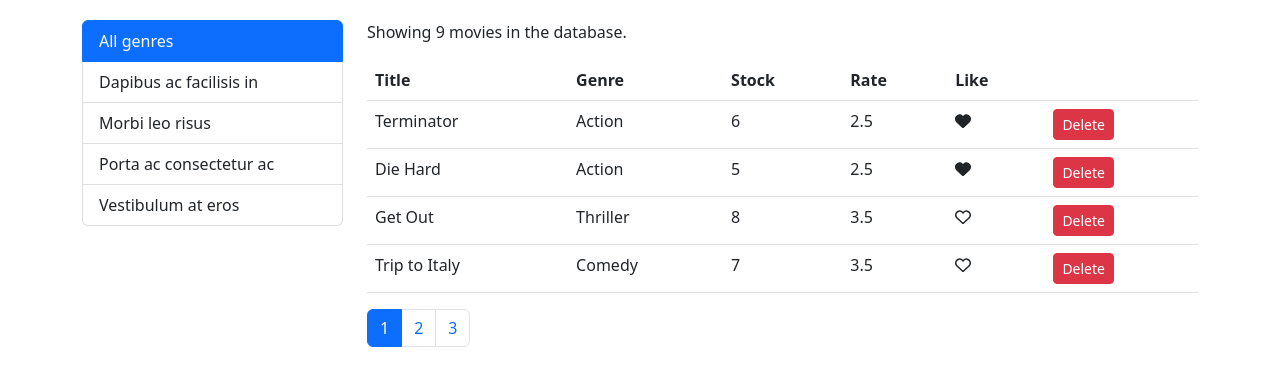
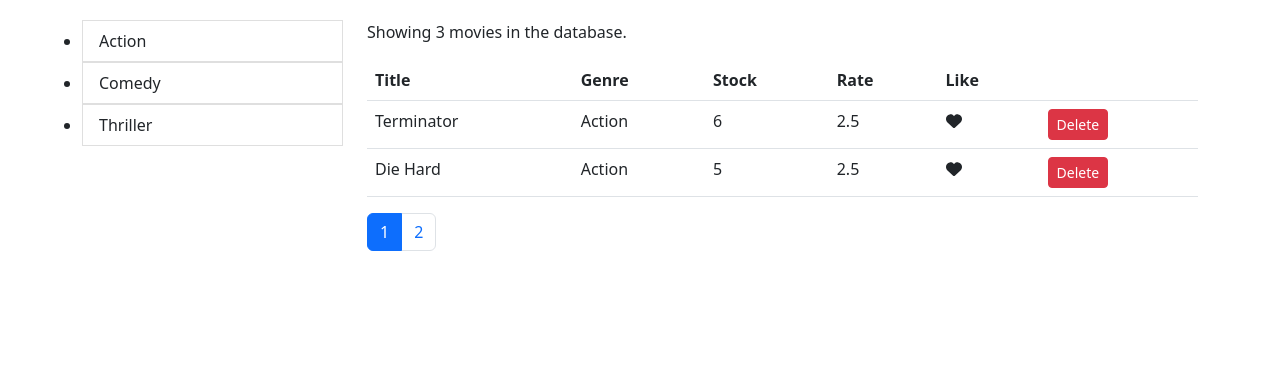
Before and after one commit to MartinMSalas/React_Mosh01_Vidly, a React (Create React App) app in the folder vidly/: page / in a window 1280 px wide. Shown: the top 386 px of the page. Built offline with nearby package versions, Linux system fonts and the light colour scheme.

Commit message:
group list

```diff
--- a/vidly/src/components/common/listGroup.jsx
+++ b/vidly/src/components/common/listGroup.jsx
@@ -1,9 +1,54 @@
-import React, { Component } from 'react';
+import React, { Component } from "react";
+
+const ListGroup = (props) => {
+  /*
+  currentGenre={currentPage}
+              onGenreChange={this.handleGenreChange}
+              genres = {genres}
+               */
+  let { genres, currentGenre, onGenreChange } = props;
+
+  //genres = genres.push({ _id: "1", name: "All" });
+  //console.log("Los generos guardados son ");
+  //console.log(genres);
+  console.log("El genero actual es: ", currentGenre);
+
+  return (
+    <nav>
+      <ul className="list-group">
+        {genres.map( genre => (
+          <li
+            key={genre.name}
+            className={
+              genre.name === currentGenre ? "page-item active" : "page-item"
+            }
+          >
+            <a
+              className="list-group-item"
+              onClick={() => onGenreChange(genre.name)}
+              style={{ cursor: "pointer" }}
+            >
+              {genre.name}
+
+
+            </a>
+          </li>
+        ))}
+      </ul>
+    </nav>
+  );
+};
+
+export default ListGroup;
+
+/*
+
 
 class ListGroup extends Component {
   state = {  }
   render() {
     return (
+
 
       <ul className="list-group">
         <li className="list-group-item active">All genres</li>
@@ -18,3 +63,37 @@ class ListGroup extends Component {
 }
 
 export default ListGroup;
+
+onst Pagination = (props) => {
+  const { itemsCount, pageSize, currentPage, onPageChange } = props;
+
+  let pagesCount = Math.ceil(itemsCount / pageSize);
+  if (pagesCount === 1) return null;
+
+  const pages = _.range(1, pagesCount + 1);
+
+  //console.log(itemsCount % pageSize !== 0);
+  return (
+    <nav>
+      <ul className="pagination">
+        {pages.map((page) => (
+          <li key={page} className={ page === currentPage ? "page-item active": "page-item"}>
+            <a className="page-link" onClick={() => onPageChange(page)} style={{ cursor: "pointer" }}>
+              {page}
+            </a>
+          </li>
+        ))}
+      </ul>
+    </nav>
+  );
+};
+
+Pagination.propTypes = {
+  itemsCount : PropTypes.number.isRequired,
+  pageSize: PropTypes.number.isRequired,
+  currentPage: PropTypes.number.isRequired,
+  onPageChange: PropTypes.func.isRequired
+};
+
+export default Pagination;
+*/
--- a/vidly/src/components/movies.jsx
+++ b/vidly/src/components/movies.jsx
@@ -25,16 +25,21 @@ const emptyHeart = <FontAwesomeIcon icon={farHeart} />;
 import Like from "./common/like";
 import Pagination from "./common/pagination";
 
-
 import { paginate } from "../utils/paginate.js";
 
 import ListGroup from "./common/listGroup";
+import { getGenres } from "../services/fakeGenreService";
+
+
 class Movies extends Component {
   state = {
     movies: getMovies(),
-    pageSize: 4,
+    genres: getGenres(),
+    pageSize: 2,
     currentPage: 1,
+    currentGenre: "Action",
   };
+
   handleLike = (movie) => {
     const movies = this.state.movies;
     const index = movies.indexOf(movie);
@@ -51,20 +56,40 @@ class Movies extends Component {
   handlePageChange = (page) => {
     this.setState({ currentPage: page });
   };
+  handleGenreChange = (genre) => {
+    this.setState({ currentGenre: genre});
 
+  };
   render() {
-    const { length: count } = this.state.movies;
-    const { pageSize, currentPage, movies: allMovies } = this.state;
-    if (!this.state.movies.length)
-      return <p>There are no movies in the database</p>;
+    //const { length: count } = this.state.movies ;
+    const { pageSize, currentPage, movies: allMovies, currentGenre, genres } = this.state;
+    let moviesByGenre = allMovies;
+    if(currentGenre !== "All" ){
+      moviesByGenre =  allMovies.filter((movie) =>{
 
-    const movies = paginate(allMovies, currentPage, pageSize);
+        return movie.genre.name === currentGenre;
+      }
+
+      );
+    }
+    //__.filter(items, {genre: {name: genreRequest} });
+    //allMovies.map(movie => movie.genre.name === currentGenre);
+    //console.log("Peliculas por genero",moviesByGenre.length);
+    const count = moviesByGenre.length;
+    if (!count)
+    return <p>There are no movies in the database</p>;
+
+    const movies = paginate(moviesByGenre, currentPage, pageSize);
 
     return (
       <React.Fragment>
         <Row>
           <Col md="3">
-            <ListGroup></ListGroup>
+            <ListGroup
+              currentGenre={currentGenre}
+              onGenreChange={this.handleGenreChange}
+              genres = {genres}
+            ></ListGroup>
           </Col>
 
           <Col className="container">
```
Also changed, not shown: vidly/src/utils/paginate.js (+16 -0 lines).
